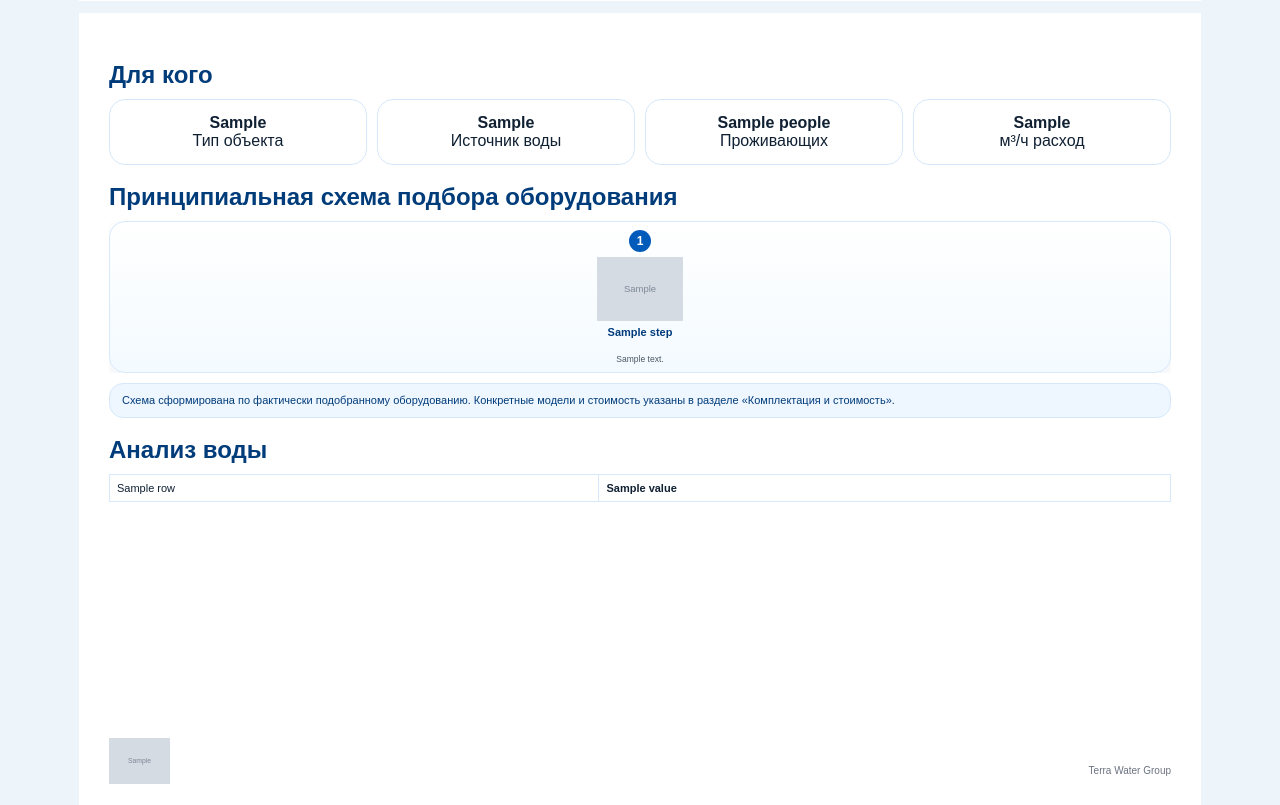
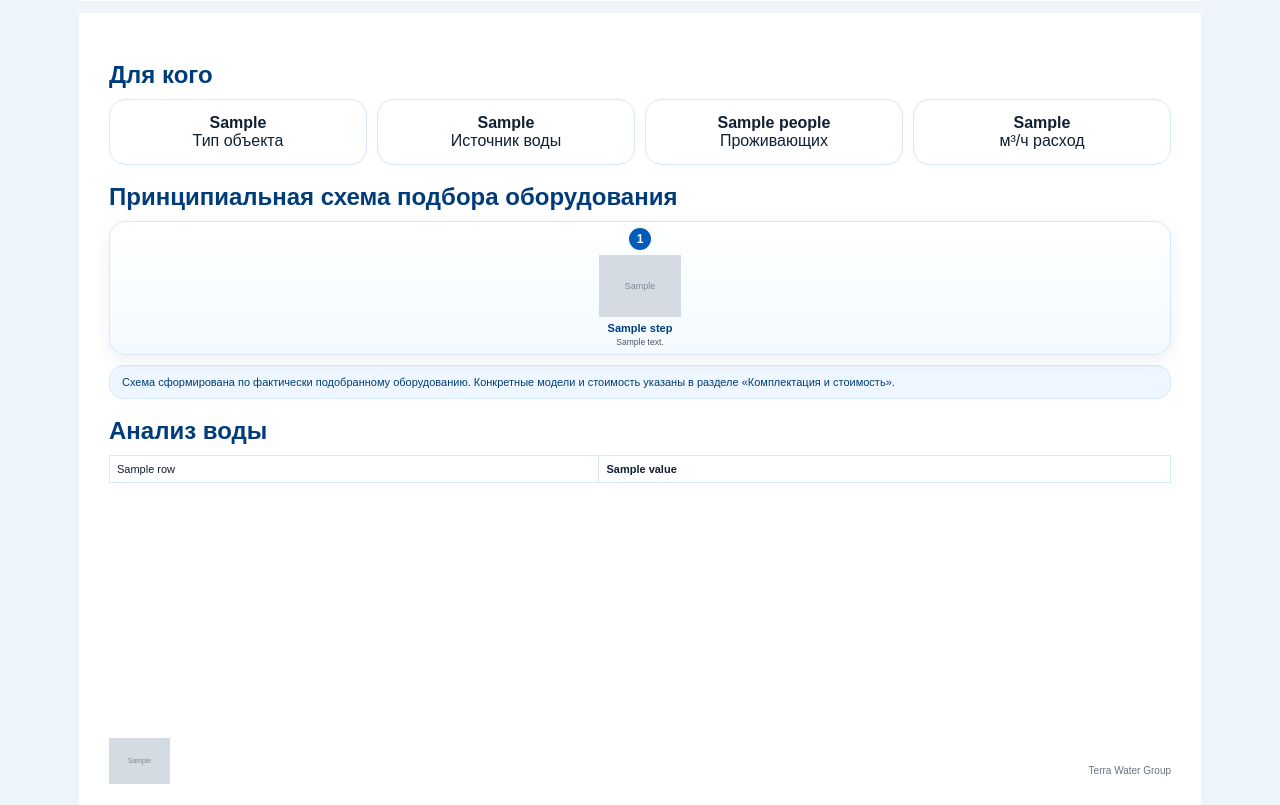
Before and after one commit to Arromanov1985/twg, a Python web app: template templates/client_kp.html in a window 1280 px wide. Shown: the part 793-1598 px from the top of the page. Run offline with Jinja, Linux system fonts and the light colour scheme; the template is opened without the code that fills it: most values are stand-ins (such as "Sample title", 1, 10 or a date in 2020); grey boxes marked "Sample" are stand-in pictures.

Commit message:
Добавлена автоподстройка принципиальной схемы

```diff
--- a/templates/client_kp.html
+++ b/templates/client_kp.html
@@ -244,6 +244,87 @@ th{background:#eef6ff;color:#003c7a}
   font-size:11px;
   line-height:1.3;
 }
+
+/* Автоподстройка принципиальной схемы по количеству узлов */
+.scheme-flow{
+  display:grid !important;
+  grid-template-columns:repeat(var(--scheme-cols), minmax(0, 1fr));
+  gap:6px !important;
+  align-items:stretch;
+  width:100%;
+  overflow:visible !important;
+}
+
+.scheme-flow .scheme-arrow{
+  display:none !important;
+}
+
+.scheme-count-2{--scheme-cols:2}
+.scheme-count-3{--scheme-cols:3}
+.scheme-count-4{--scheme-cols:4}
+.scheme-count-5{--scheme-cols:5}
+.scheme-count-6{--scheme-cols:6}
+.scheme-count-7{--scheme-cols:7}
+.scheme-count-8{--scheme-cols:8}
+.scheme-count-9{--scheme-cols:9}
+
+.scheme-item{
+  min-width:0 !important;
+  padding:6px 5px !important;
+}
+
+.scheme-img-wrap{
+  height:clamp(34px, 6vw, 62px) !important;
+}
+
+.scheme-img{
+  max-height:clamp(34px, 6vw, 62px) !important;
+  max-width:100% !important;
+}
+
+.scheme-title{
+  font-size:clamp(8px, .95vw, 11px) !important;
+  min-height:auto !important;
+}
+
+.scheme-note{
+  font-size:clamp(7px, .75vw, 8.5px) !important;
+}
+
+/* Если узлов много — еще компактнее */
+.scheme-count-7 .scheme-img-wrap,
+.scheme-count-8 .scheme-img-wrap,
+.scheme-count-9 .scheme-img-wrap{
+  height:42px !important;
+}
+
+.scheme-count-7 .scheme-img,
+.scheme-count-8 .scheme-img,
+.scheme-count-9 .scheme-img{
+  max-height:42px !important;
+}
+
+.scheme-count-7 .scheme-title,
+.scheme-count-8 .scheme-title,
+.scheme-count-9 .scheme-title{
+  font-size:8.5px !important;
+}
+
+.scheme-count-7 .scheme-note,
+.scheme-count-8 .scheme-note,
+.scheme-count-9 .scheme-note{
+  font-size:7px !important;
+}
+
+@media print{
+  .scheme-flow{
+    display:grid !important;
+    width:100% !important;
+    overflow:visible !important;
+    page-break-inside:avoid;
+  }
+}
+
 </style>
 
 </head>
@@ -307,7 +388,7 @@ th{background:#eef6ff;color:#003c7a}
 
 <div class="section">Принципиальная схема подбора оборудования</div>
 
-<div class="scheme-flow">
+<div class="scheme-flow scheme-count-{{ scheme_steps|length }}">
   {% for step in scheme_steps %}
   <div class="scheme-item">
     <div class="scheme-num">{{ step.num }}</div>
```
